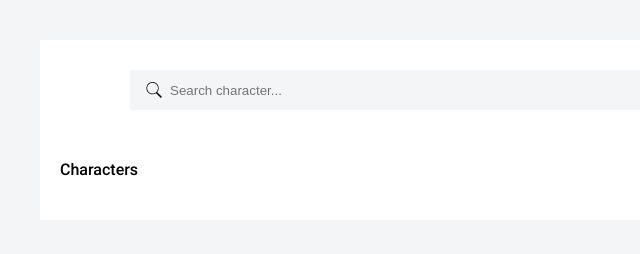
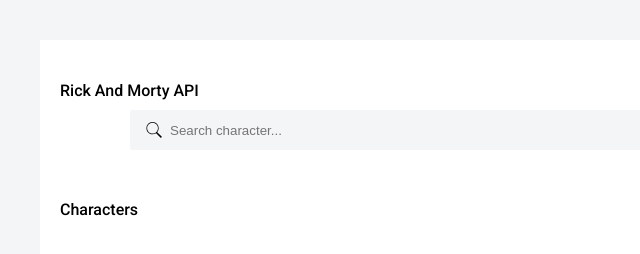
Before and after one commit to VladimirNedeljkovic1/Rick-and-Morty-API, a plain HTML site: page index.html in a window 1280 px wide. Shown: the whole page, without its empty margins (0-640 px from the left). Drawn offline with Linux system fonts and the light colour scheme; no server answers.

Commit message:
index.html

```diff
--- a/index.html
+++ b/index.html
@@ -11,6 +11,8 @@
 
 
     <div class="content-box">
+
+        <h1 class="page-title">Rick And Morty API</h1>
 
 
     <div id="search-container">
```
